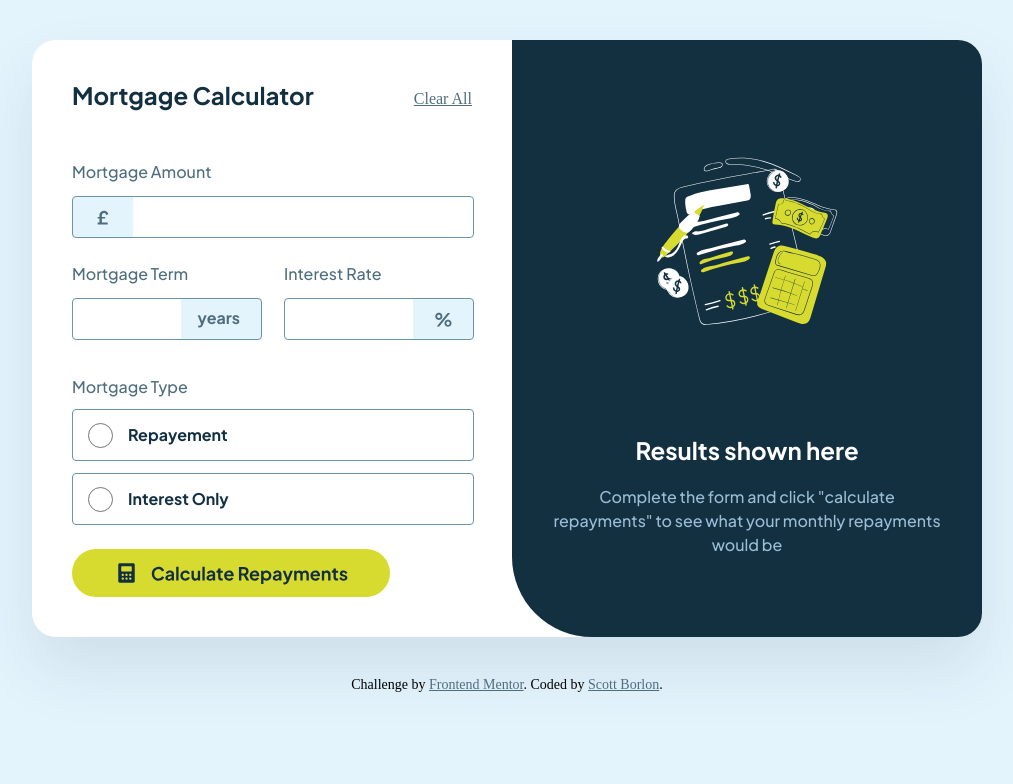
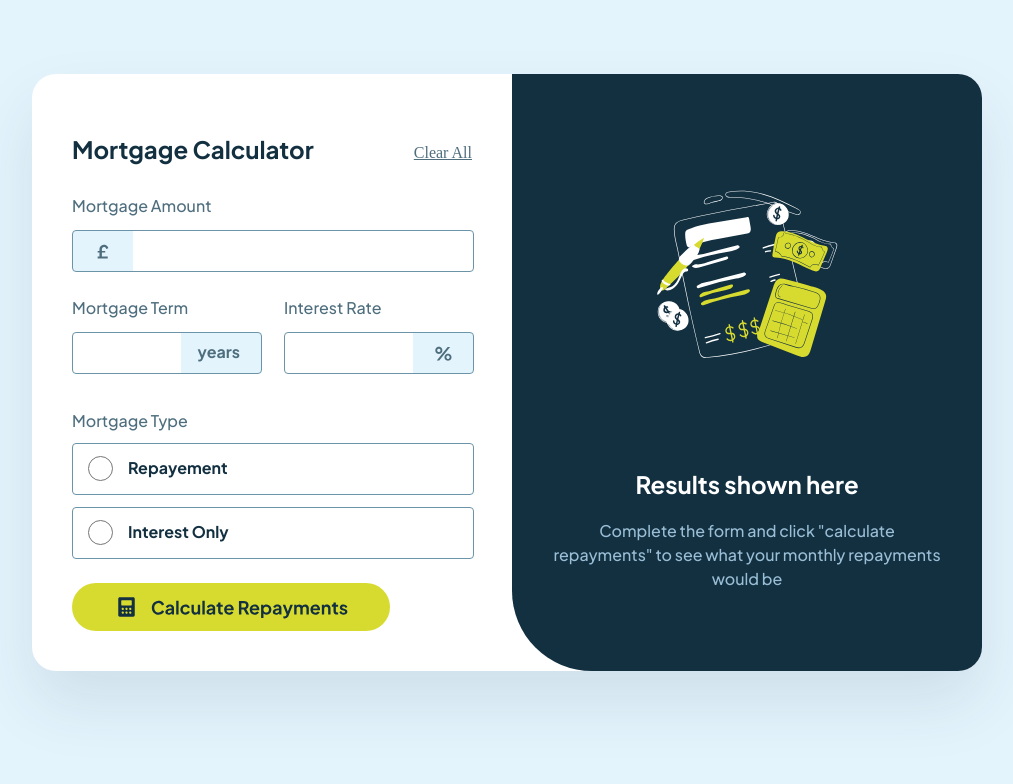
Before and after one commit to MeowB/mortgage-repayement-calculator-react, a React (Vite) app: page / in a window 1536 px wide. Shown: the top 784 px of the page, without its empty margins (261-1274 px from the left). Built offline with nearby package versions, Linux system fonts and the light colour scheme.

Commit message:
centering main content

```diff
--- a/src/App.css
+++ b/src/App.css
@@ -259,8 +259,10 @@ input[type=number]::-webkit-outer-spin-button {
 
 .attribution {
 	font-size: 14px;
+	text-align: center;
+	position: absolute;
+	bottom: 0;
 	width: 100%;
-	text-align: center;
 
 	a {
 		color: #4E6E7E;
@@ -270,8 +272,16 @@ input[type=number]::-webkit-outer-spin-button {
 
 @media screen and (min-width: 768px) {
 
+	body {
+		height: calc(100vh - 56px);
+		display: flex;
+		justify-content: center;
+		align-items: center;
+	}
+
 	:root {
 		background: var(--color-slate-100, #E4F4FD);
+
 	}
 
 	.main-content {
@@ -314,9 +324,10 @@ input[type=number]::-webkit-outer-spin-button {
 		flex-direction: row;
 		gap: 80px;
 		max-width: 950px;
+		position: relative;
 		.text {
 			position: absolute;
-			top: 40px;
+			top: 20px;
 			width: 400px;
 		}
 
```
